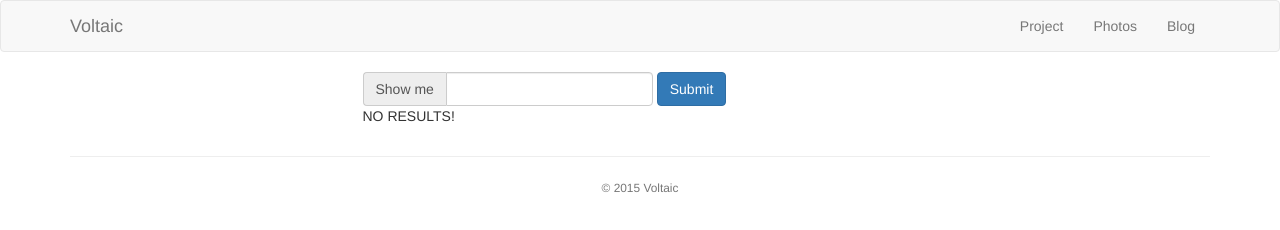
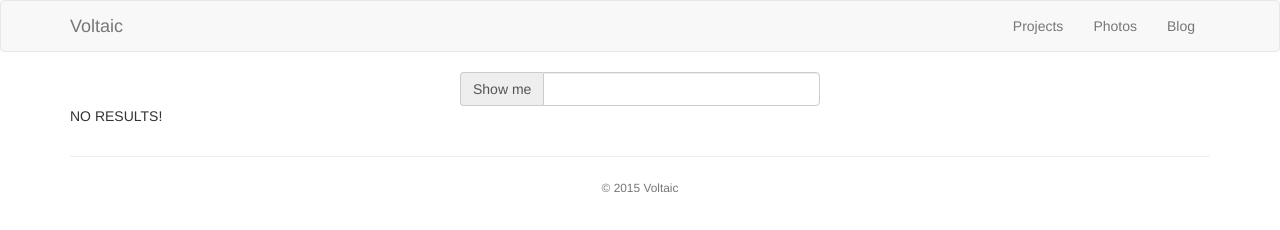
Before and after one commit to voltaicio/voltaic_client, a website: page app/index.html in a window 1280 px wide. Drawn offline with nearby package versions, Linux system fonts and the light colour scheme; some packages are replaced by stand-ins of ours; a script that the page names is missing.

Commit message:
Remove hard-coded API references and extend search form functionality.

```diff
--- a/app/_nav.html
+++ b/app/_nav.html
@@ -11,7 +11,7 @@
     </div>
     <div class="collapse navbar-collapse" id="navbar-collapse-1">
       <ul class="nav navbar-nav navbar-right">
-        <li><a ui-sref="project_list">Project</a></li>
+        <li><a ui-sref="project_list">Projects</a></li>
         <li><a ui-sref="photo_list">Photos</a></li>
         <li><a ui-sref="post_list">Blog</a></li>
       </ul>
--- a/app/js/index/app.js
+++ b/app/js/index/app.js
@@ -14,20 +14,21 @@ angular.module("voltaic.index", [])
 
 
 .controller("IndexCtrl", [
-        "$scope", "$http", "$state", "$stateParams",
-        function($scope, $http, $state, $stateParams) {
+        "$scope", "$http", "$state", "$stateParams", "API_URL",
+        function($scope, $http, $state, $stateParams, API_URL) {
 
     if ($stateParams.q !== undefined) {
-        $http.get("http://127.0.0.1:8000/v1/search/?q=" + $stateParams.q)
+        $http.get(API_URL + "search/?q=" + $stateParams.q)
             .then(function(response) {
                 $scope.searchResults = response.data;
             }, function(response) {
                 // @todo handle this
                 console.log("ERROR");
             });
+        $scope.searchQuery = $stateParams.q;
     }
 
-    $scope.onSubmitClick = function() {
+    $scope.onSubmit = function() {
         $state.go("index", { q: $scope.searchQuery });
     };
 }]);
--- a/app/js/index/views/index.html
+++ b/app/js/index/views/index.html
@@ -1,6 +1,6 @@
 <div class="row">
-    <div class="col-md-offset-3 col-md-6">
-        <form class="form-inline" novalidate>
+    <div class="col-md-offset-4 col-md-4">
+        <form ng-submit="onSubmit()" novalidate>
             <div class="input-group">
                 <div class="input-group-addon">Show me</div>
                 <input
@@ -8,12 +8,9 @@
                     ng-model="searchQuery"
                     type="text" />
             </div>
-            <button
-                class="btn btn-primary"
-                ng-click="onSubmitClick()"
-                type="submit">Submit
-            </button>
         </form>
+    </div>
+    <div class="col-md-12">
         <div id="search-results">
             <ul ng-show="searchResults.length">
                 <li ng-repeat="result in searchResults">
--- a/app/js/main.js
+++ b/app/js/main.js
@@ -12,8 +12,13 @@ angular.module("voltaic", [
 .config([
         "$httpProvider",
         "$urlRouterProvider",
+        "API_URL",
         "RestangularProvider",
-        function($httpProvider, $urlRouterProvider, RestangularProvider) {
+        function(
+            $httpProvider,
+            $urlRouterProvider,
+            API_URL,
+            RestangularProvider) {
 
     $httpProvider.defaults.headers.common.Accept = "application/json";
     $httpProvider.defaults.headers.common["Content-Type"] = "application/json";
@@ -21,7 +26,7 @@ angular.module("voltaic", [
     $urlRouterProvider.when("", "/");
     $urlRouterProvider.otherwise("/404");
 
-    RestangularProvider.setBaseUrl("http://127.0.0.1:8000/v1");
+    RestangularProvider.setBaseUrl(API_URL);
 }])
 
 
```
